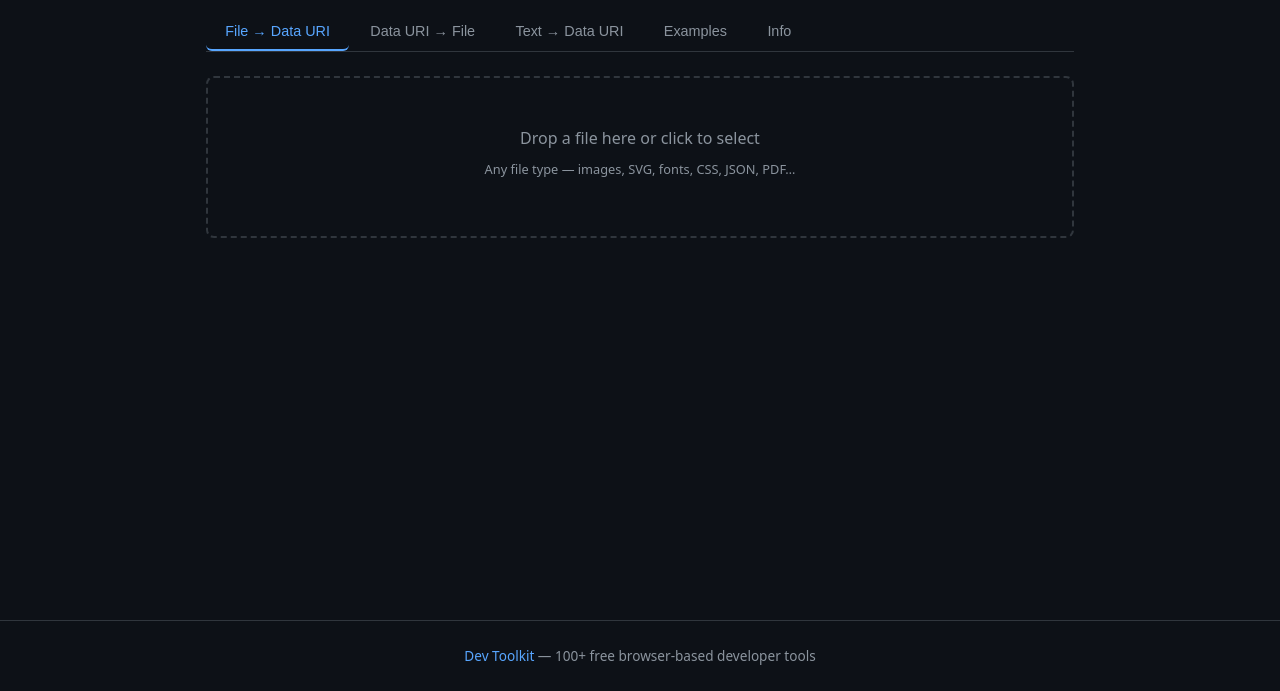
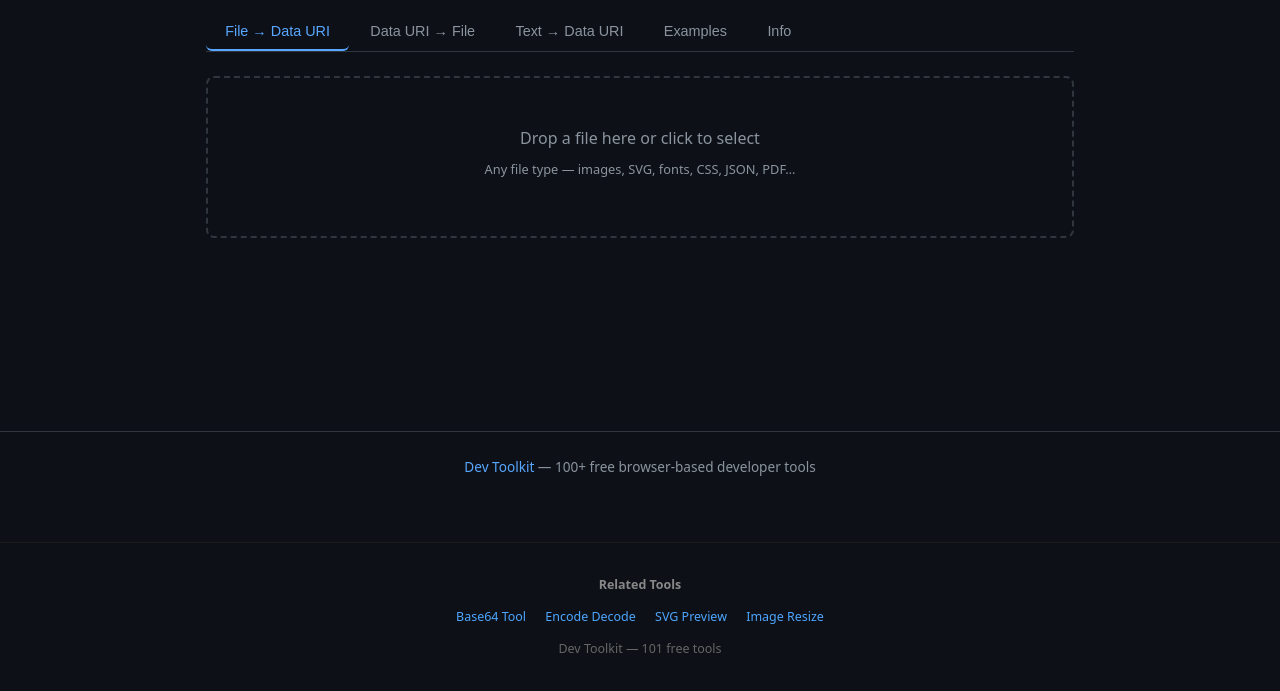
Before and after one commit to yurukusa/data-uri, a plain HTML site: page index.html in a window 1280 px wide. Shown: the part 109-800 px from the top of the page. Drawn offline with Linux system fonts and the light colour scheme.

Commit message:
seo: add JSON-LD, canonical URL, and Related Tools footer
Improve search engine discoverability with structured data and
internal linking to related tools.

Co-Authored-By: Claude Opus 4.6 <noreply@anthropic.com>

```diff
--- a/index.html
+++ b/index.html
@@ -686,5 +686,13 @@ function copyExample(i) {
 
 buildExamples();
 </script>
+<footer style="text-align:center;padding:32px 16px;border-top:1px solid #1a1a1a;margin-top:40px;color:#555;font-size:0.78rem">
+<div style="margin-bottom:12px"><strong style="color:#888">Related Tools</strong></div>
+<a href="https://yurukusa.github.io/base64-tool/" style="color:#4da6ff;text-decoration:none;margin:0 8px">Base64 Tool</a>
+<a href="https://yurukusa.github.io/encode-decode/" style="color:#4da6ff;text-decoration:none;margin:0 8px">Encode Decode</a>
+<a href="https://yurukusa.github.io/svg-preview/" style="color:#4da6ff;text-decoration:none;margin:0 8px">SVG Preview</a>
+<a href="https://yurukusa.github.io/image-resize/" style="color:#4da6ff;text-decoration:none;margin:0 8px">Image Resize</a>
+<div style="margin-top:12px"><a href="https://yurukusa.github.io/dev-toolkit/" style="color:#666;text-decoration:none">Dev Toolkit — 101 free tools</a></div>
+</footer>
 </body>
 </html>
```
